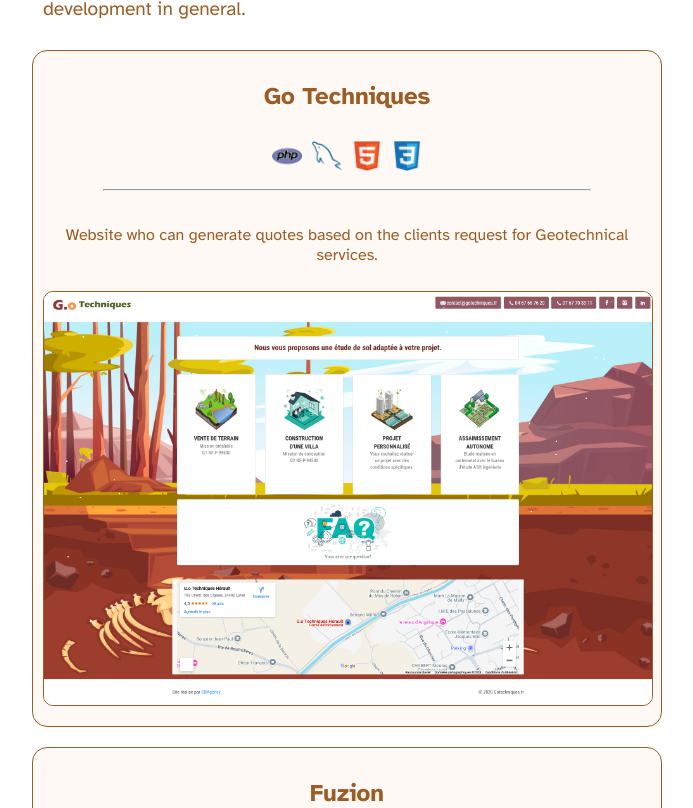
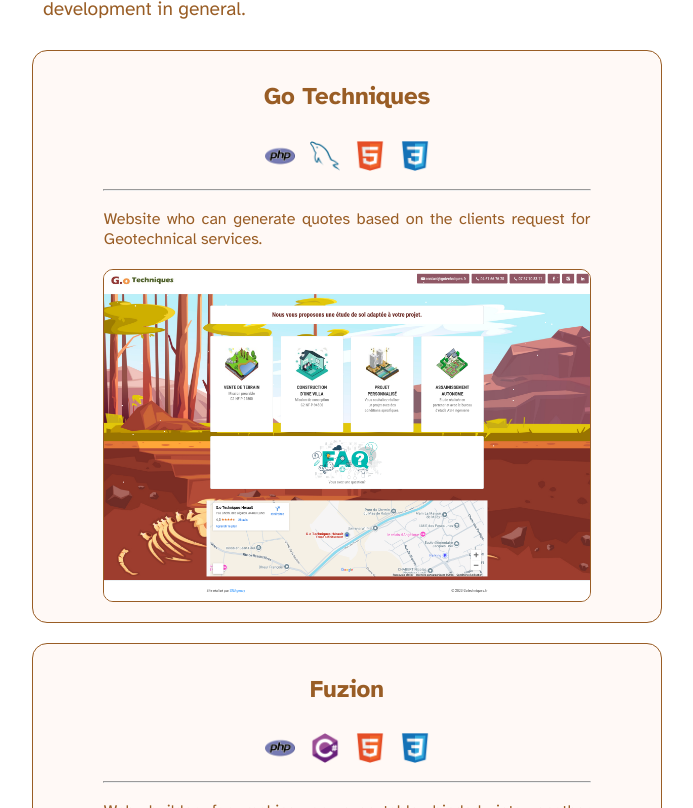
Before and after one commit to nohe-sohbi/portfolio, a React (Vite) app: page / in a window 1280 px wide. Shown: the part 692-1500 px from the top of the page, without its empty margins (293-986 px from the left). Built offline with nearby package versions, Linux system fonts and the light colour scheme.

Commit message:
Modifying tile displaying

```diff
--- a/src/components/ProjectTile.tsx
+++ b/src/components/ProjectTile.tsx
@@ -17,15 +17,16 @@ export default function ProjectTile(data: Project) {
         </div>
         <hr />
 
-        <p>{data.description}</p>
+        <p className="text-description">{data.description}</p>
 
         {data.image && (
           <img
+            className="image-description"
             src={data.image}
             alt={data.name}
             style={{
               objectFit: "cover",
-              width: "100%",
+              width: "80%",
               borderRadius: 10,
               border: "1px solid #995d25",
               cursor: "pointer",
--- a/src/index.css
+++ b/src/index.css
@@ -48,7 +48,7 @@ body {
 
 .technologies {
   display: flex;
-  gap: 10px;
+  gap: 15px;
   justify-content: center;
 }
 
@@ -124,6 +124,11 @@ footer a:hover {
   width: 80%;
 }
 
+.text-description {width: 80%;
+  text-align: justify;
+  justify-content: center;
+  margin: 0px auto 10px;
+
 @media (max-width: 1024px) {
   .project-tile {
     width: 45%;
```
